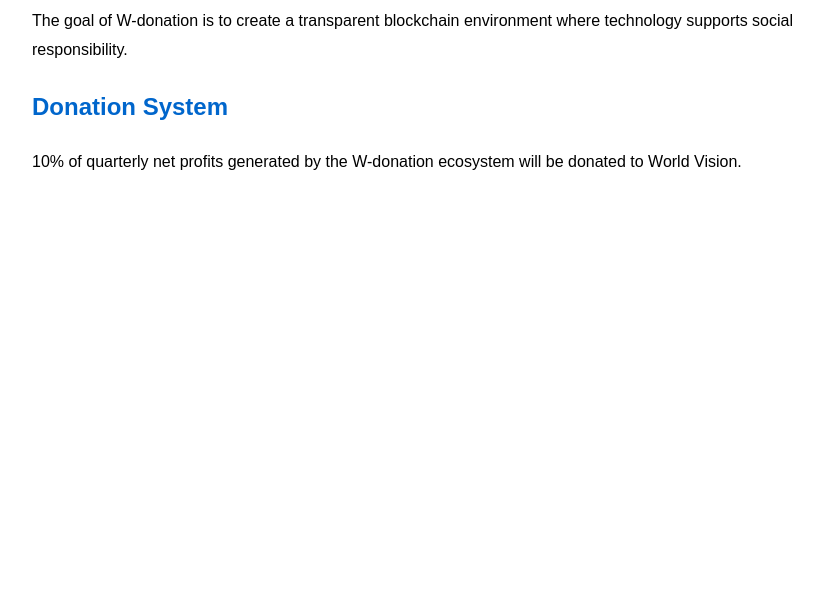
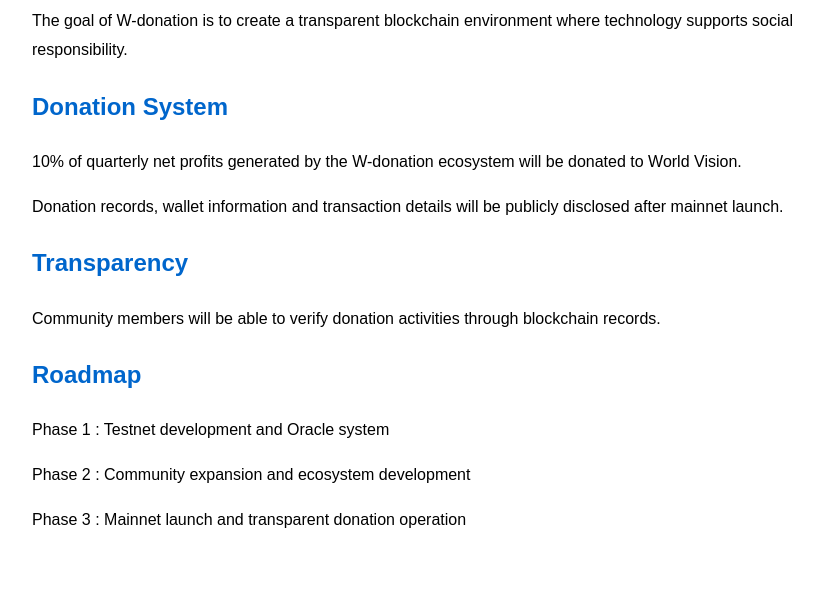
Before and after one commit to ktwv0808-debug/my-oracle, a Flask app: page /whitepaper in a window 1280 px wide. Shown: the part 316-915 px from the top of the page, without its empty margins (208-1031 px from the left). Before the commit the page ends 486 px from the top, so only its background shows below. Run offline with Flask 3, Linux system fonts and the light colour scheme; some libraries are stand-ins or nearby versions.

Commit message:
Update whitepaper.html

```diff
--- a/templates/whitepaper.html
+++ b/templates/whitepaper.html
@@ -103,3 +103,63 @@ Donation System
 10% of quarterly net profits generated by the W-donation ecosystem will be donated to World Vision.
 
 </p>
+
+
+
+<p>
+
+Donation records, wallet information and transaction details will be publicly disclosed after mainnet launch.
+
+</p>
+
+
+
+
+<h2>
+Transparency
+</h2>
+
+
+<p>
+
+Community members will be able to verify donation activities through blockchain records.
+
+</p>
+
+
+
+<h2>
+Roadmap
+</h2>
+
+
+<p>
+
+Phase 1 : Testnet development and Oracle system
+
+</p>
+
+
+<p>
+
+Phase 2 : Community expansion and ecosystem development
+
+</p>
+
+
+<p>
+
+Phase 3 : Mainnet launch and transparent donation operation
+
+</p>
+
+
+
+
+</div>
+
+
+</body>
+
+
+</html>
```
